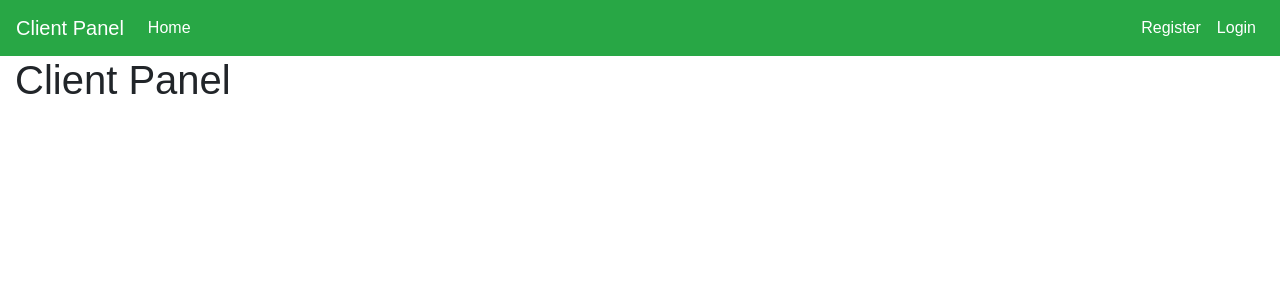
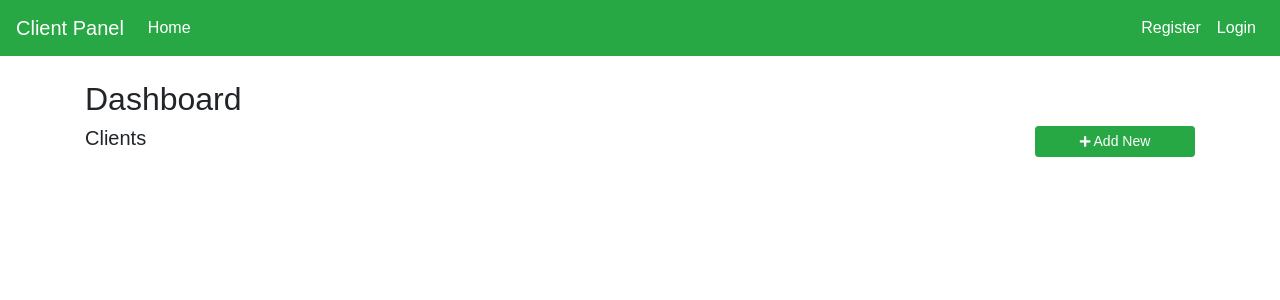
Before and after one commit to bekaarcoder/clientpanel, a React (Create React App) app: page / in a window 1280 px wide. Shown: the top 300 px of the page. Built offline with nearby package versions, Linux system fonts and the light colour scheme.

Commit message:
created dashboard

```diff
--- a/public/index.html
+++ b/public/index.html
@@ -7,7 +7,8 @@
     <link rel="manifest" href="%PUBLIC_URL%/manifest.json">
     <link rel="shortcut icon" href="%PUBLIC_URL%/favicon.ico">
     <link rel="stylesheet" href="https://stackpath.bootstrapcdn.com/bootstrap/4.1.3/css/bootstrap.min.css" integrity="sha384-MCw98/SFnGE8fJT3GXwEOngsV7Zt27NXFoaoApmYm81iuXoPkFOJwJ8ERdknLPMO" crossorigin="anonymous">
-    <title>React App</title>
+    <link rel="stylesheet" href="https://use.fontawesome.com/releases/v5.2.0/css/all.css" integrity="sha384-hWVjflwFxL6sNzntih27bfxkr27PmbbK/iSvJ+a4+0owXq79v+lsFkW54bOGbiDQ" crossorigin="anonymous">
+    <title>Clients Panel</title>
   </head>
   <body>
     <noscript>
--- a/src/App.js
+++ b/src/App.js
@@ -2,6 +2,7 @@ import React, { Component } from 'react';
 import {BrowserRouter, Route, Switch} from 'react-router-dom';
 import AppNavbar from './components/layout/AppNavbar';
 import './App.css';
+import Dashboard from './components/layout/Dashboard';
 
 class App extends Component {
   render() {
@@ -9,8 +10,10 @@ class App extends Component {
       <BrowserRouter>
         <div>
           <AppNavbar />
-          <div className="container-fluid">
-            <h1>Client Panel</h1>
+          <div className="container">
+            <Switch>
+              <Route path="/" component={Dashboard} exact />
+            </Switch>
           </div>
         </div>
       </BrowserRouter>
--- /dev/null
+++ b/src/components/clients/ClientsList.js
@@ -0,0 +1,13 @@
+import React, { Component } from 'react'
+
+class ClientsList extends Component {
+  render() {
+    return (
+      <div>
+        <h2 className="lead">Clients</h2>
+      </div>
+    )
+  }
+}
+
+export default ClientsList;
--- /dev/null
+++ b/src/components/layout/Dashboard.js
@@ -0,0 +1,25 @@
+import React, { Component } from 'react'
+import ClientsList from '../clients/ClientsList';
+import Sidebar from './Sidebar';
+
+class Dashboard extends Component {
+  render() {
+    return (
+      <div className="row mt-4">
+        <div className="col-md-12">
+          <h2>Dashboard</h2>
+          <div className="row mt-2">
+            <div className="col-md-10">
+              <ClientsList />
+            </div>
+            <div className="col-md-2">
+              <Sidebar />
+            </div>
+          </div>
+        </div>
+      </div>
+    )
+  }
+}
+
+export default Dashboard;
--- /dev/null
+++ b/src/components/layout/Sidebar.js
@@ -0,0 +1,16 @@
+import React, { Component } from 'react'
+import {Link} from 'react-router-dom';
+
+class Sidebar extends Component {
+  render() {
+    return (
+      <div>
+        <Link to="/client/add" className="btn btn-sm btn-block btn-success">
+          <i class="fas fa-plus fa-sm"></i> Add New
+        </Link>
+      </div>
+    )
+  }
+}
+
+export default Sidebar;
```
